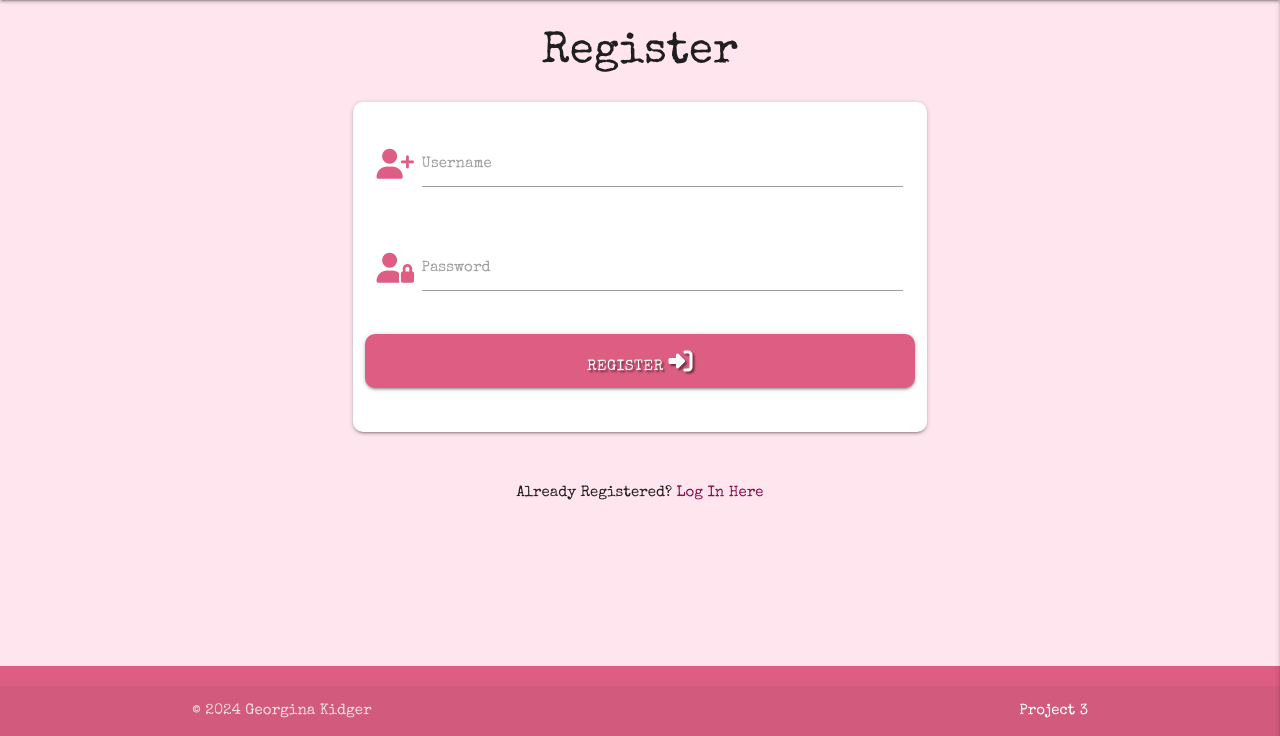
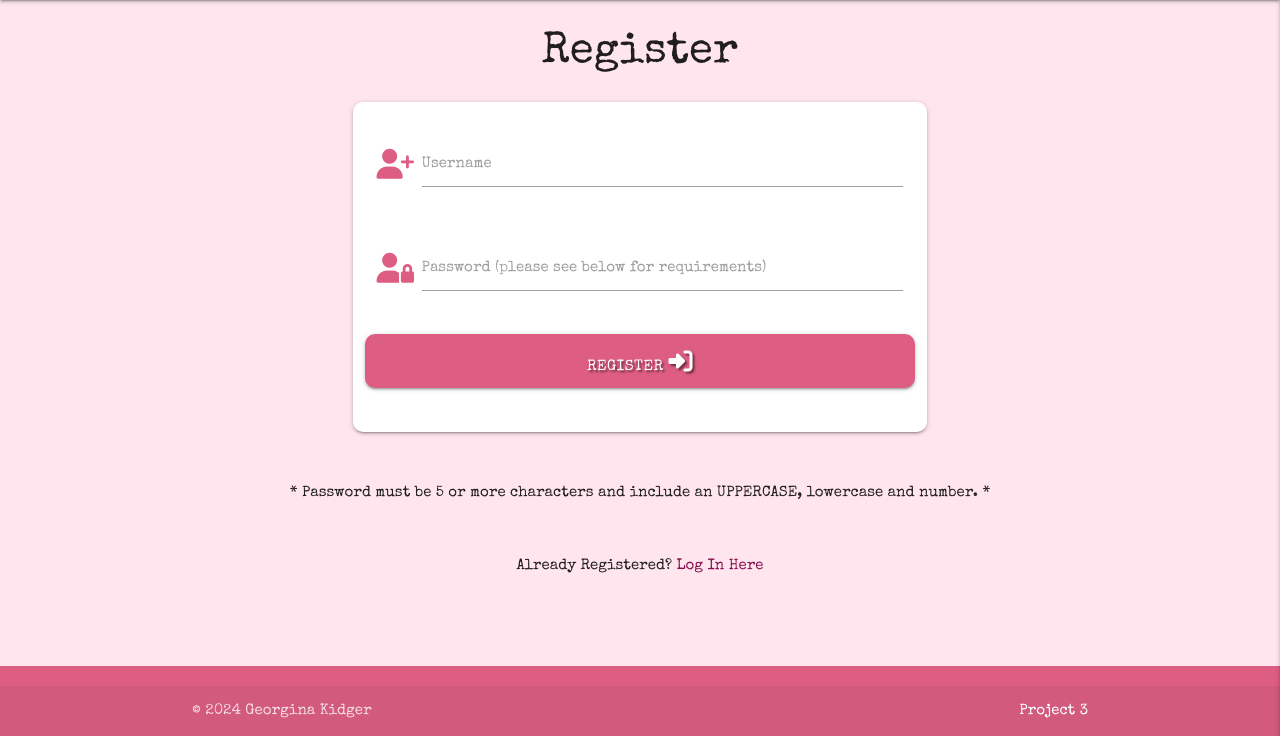
Before and after one commit to Georgina90-x/Final-Project-3, a Flask app: page /register in a window 1280 px wide. Shown: the part 64-800 px from the top of the page. Run offline with Flask 3, Linux system fonts and the light colour scheme; some libraries are stand-ins or nearby versions.

Commit message:
fixed collapsible issue and added text for password requirements

```diff
--- a/app.py
+++ b/app.py
@@ -44,9 +44,10 @@ def register():
 
         register = {
             "username": request.form.get("username").lower(),
-            "password": generate_password_hash(request.form.get("password"))
+            "password": generate_password_hash(request.form.get("password")),
             # put confirm password code here "confirm_password": check_password_hash(request.form.get("password"))
         }
+
         mongo.db.users.insert_one(register)
 
         # put the new user into 'session' cookie
@@ -84,6 +85,10 @@ def login():
 
     return render_template("login.html")
 
+
+def confirm_password():
+    if confirm_password != password:
+        flash("Passwords do not match!")
 
 @app.route("/profile/<username>", methods=["GET", "POST"])
 def profile(username):
--- a/static/css/style.css
+++ b/static/css/style.css
@@ -31,7 +31,7 @@ main {
 
 }
 
-flashes h4 {
+.flashes h4 {
     line-height: 2;
 }
 
--- a/templates/register.html
+++ b/templates/register.html
@@ -22,13 +22,13 @@
               <input id="password" name="password" type="password"
               minlength="5" maxlength="15" pattern="(?=.*\d)(?=.*[a-z])(?=.*[A-Z]).{5,15}"
               class="validate" required>
-              <label for="password">Password</label>
+              <label for="password">Password (please see below for requirements)</label>
             </div>
         </div>
         <!-- confirm password
         <div class="row">
             <div class="input-field col s12">
-                <i class="fas fa-user-lock prefix light-pink-text text-darken-4"></i>
+                <i class="fas fa-user-lock prefix user"></i>
                 <input id="confirm_password" name="confirm_password" type="password" minlength="5"
                     maxlength="15" class="validate" required/>
                 <label for="confirm_password">Confirm Password</label>
@@ -47,6 +47,14 @@
 <div class="row">
     <div class="col s12">
         <p class="center-align">
+            * Password must be 5 or more characters and include an UPPERCASE, lowercase and number. *
+        </p>
+    </div>
+</div>
+
+<div class="row">
+    <div class="col s12">
+        <p class="center-align">
             Already Registered? <a href="{{ url_for('login') }}" class="pink-text text-darken-4">Log In Here</a>
         </p>
     </div>
```
Also changed, not shown: templates/categories.html (+11 -1 lines), README.md, static/js/script.js (line endings or trailing spaces).
